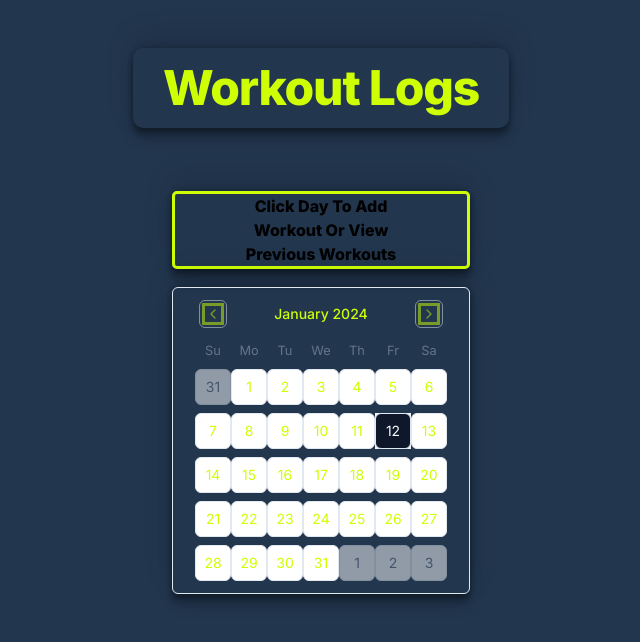
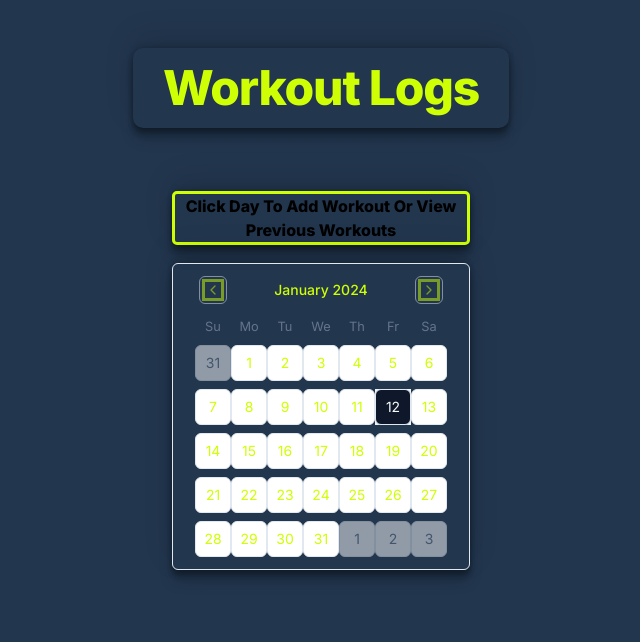
Before and after one commit to LRSORRENTI/workout-logs, a Next.js app: page / in a window 1280 px wide. Shown: the top 642 px of the page, without its empty margins (323-963 px from the left). Built offline with nearby package versions, Linux system fonts and the light colour scheme.

Commit message:
removed padding percents in the .life-title for LogCalendar

```diff
--- a/src/app/LogCalendar.css
+++ b/src/app/LogCalendar.css
@@ -6,8 +6,8 @@
   margin-bottom: 10px;
   margin-top: 15px;
   border-radius: 5px;
-  padding-left: 5%;
-  padding-right: 5%;
+  /* padding-left: 5%;
+  padding-right: 5%; */
   box-shadow: rgba(0, 0, 0, 0.25) 0px 5px 5px,
     rgba(0, 0, 0, 0.12) 0px -12px 30px, rgba(0, 0, 0, 0.12) 0px 4px 6px,
     rgba(0, 0, 0, 0.17) 0px 12px 13px, rgba(0, 0, 0, 0.09) 0px -3px 5px;
```
